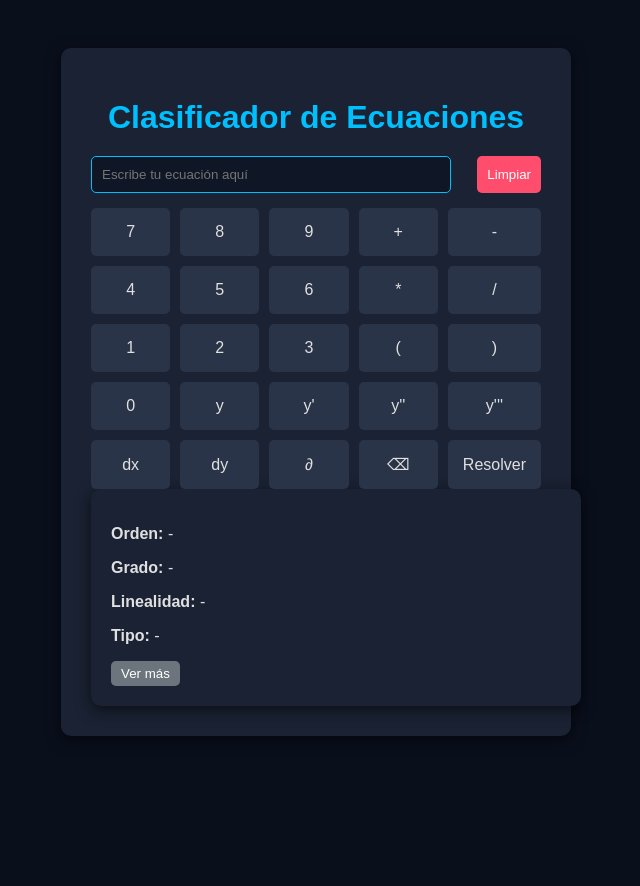
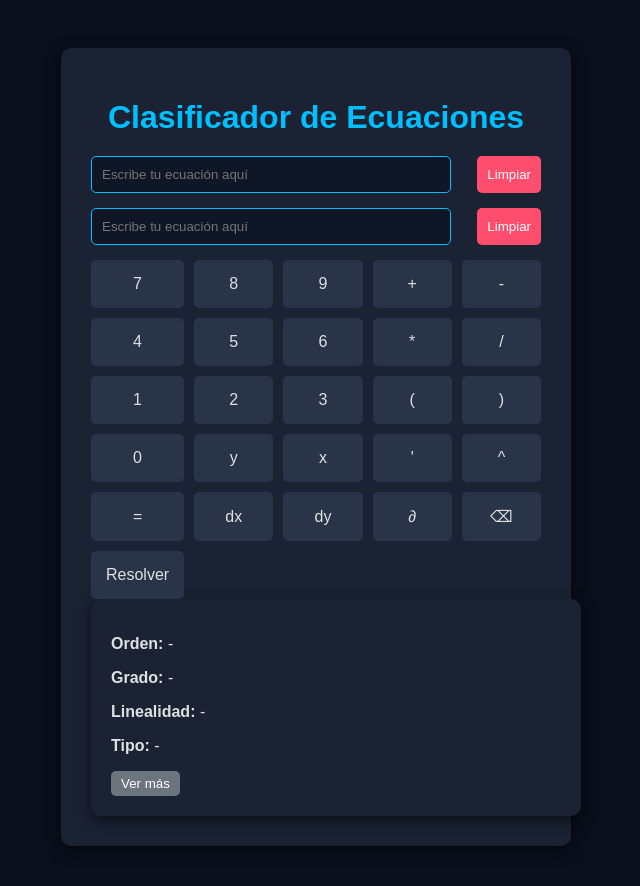
Before and after one commit to EmilyMunozR/calculadora, a Flask app: page / in a window 1280 px wide. Shown: the top 886 px of the page, without its empty margins (324-964 px from the left). Before the commit the page ends 736 px from the top, so only its background shows below. Run offline with Flask 3, Linux system fonts and the light colour scheme.

Commit message:
Update index.html

```diff
--- a/templates/index.html
+++ b/templates/index.html
@@ -14,7 +14,13 @@
   <button class="btn-clear" id="limpiar">Limpiar</button>
 </div>
 
+  <div class="input-row">
+  <input id="ecuacion" placeholder="Escribe tu ecuación aquí">
+  <button class="btn-clear" id="limpiar">Limpiar</button>
+</div>
+
 <div id="teclado">
+  <!-- Números -->
   <button data-value="7">7</button>
   <button data-value="8">8</button>
   <button data-value="9">9</button>
@@ -35,10 +41,11 @@
 
   <button data-value="0">0</button>
   <button data-value="y">y</button>
-    <button data-value="y'">y'</button>
-    <button data-value="y''">y''</button>
-    <button data-value="y'''">y'''</button>
+  <button data-value="x">x</button>
+  <button data-value="'">'</button> <!-- comilla simple -->
+  <button data-value="^">^</button> <!-- elevado -->
 
+  <button data-value="=">=</button> <!-- igual -->
   <button data-value="dx">dx</button>
   <button data-value="dy">dy</button>
   <button data-value="∂">∂</button>
```
Lines whose indentation alone changed are shown as unchanged.
